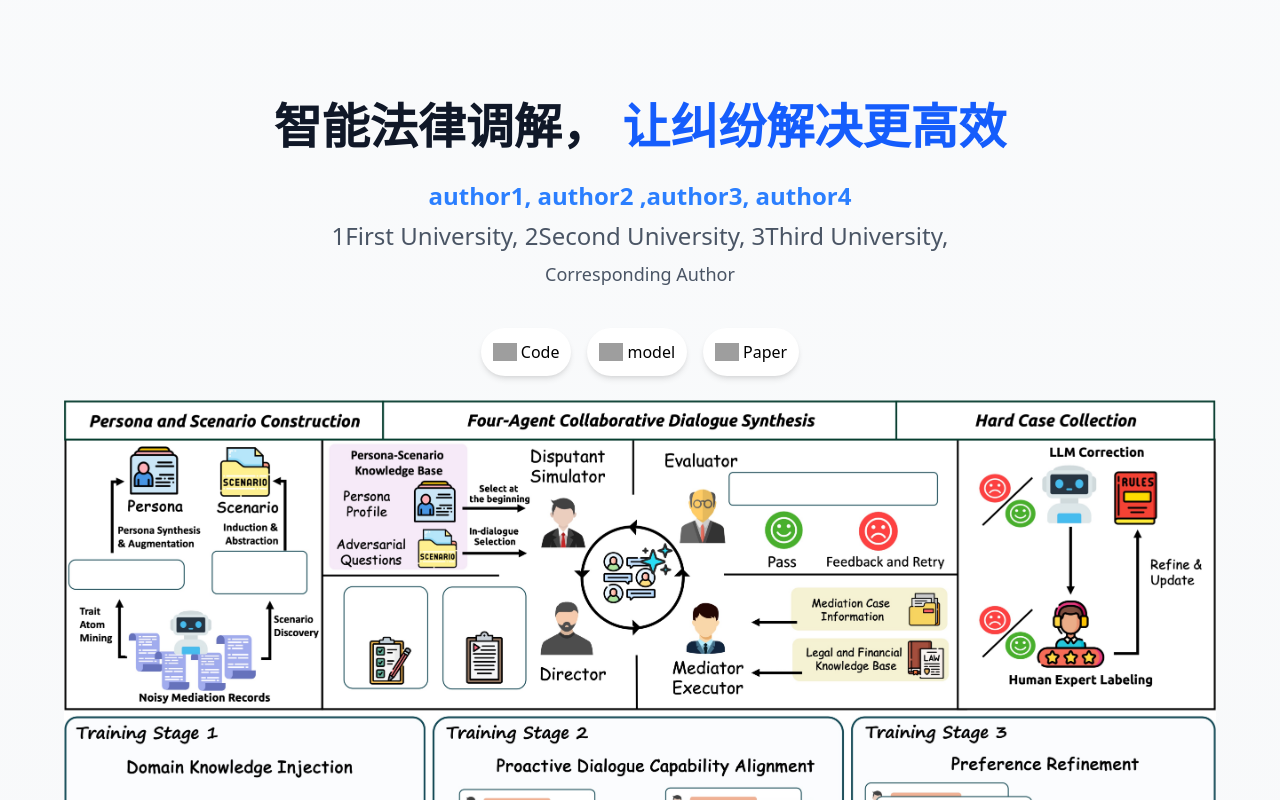
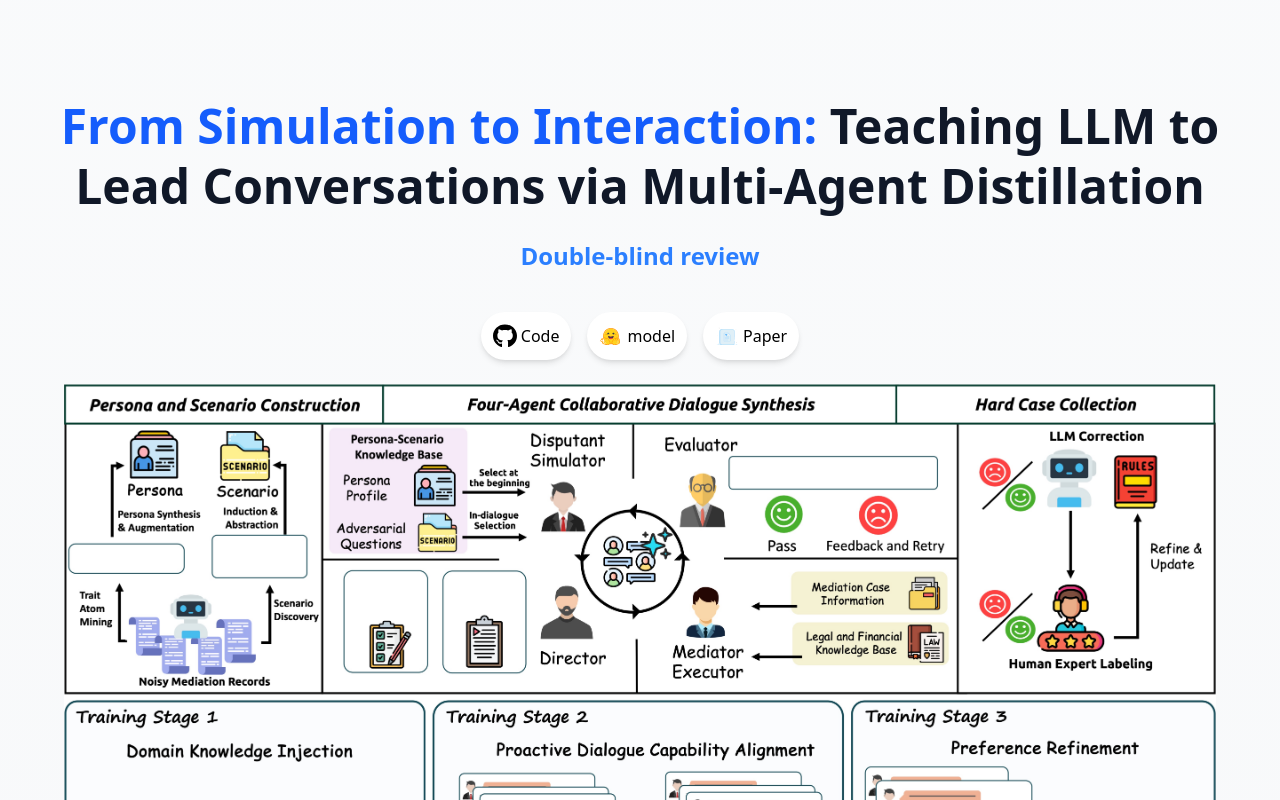
Before and after one commit to zhangrongyu0101/FSTI, a Nuxt app: page / in a window 1280 px wide. Shown: the top 800 px of the page. Built offline with nearby package versions, Linux system fonts and the light colour scheme; grey boxes are pictures that could not be loaded.

Commit message:
refactor: 更新页面标题和资源路径，优化部署配置
更新法律助手版本号至第三版
将静态资源路径从'~/'改为绝对路径
优化GitHub Pages部署工作流配置
修改首页标题和作者信息为双盲评审格式

```diff
--- a/app/components/HeroSection.vue
+++ b/app/components/HeroSection.vue
@@ -5,19 +5,19 @@
         class="flex flex-col justify-around items-center space-y-6 mx-auto py-4"
       >
         <h2
-          class="text-4xl md:text-5xl font-bold text-gray-900 dark:text-white leading-tight"
+          class="text-4xl text-center md:text-5xl font-bold text-gray-900 dark:text-white leading-tight"
         >
-          智能法律调解，
-          <span class="text-blue-600 dark:text-blue-400">让纠纷解决更高效</span>
+          <span class="text-blue-600 dark:text-blue-400"
+            >From Simulation to Interaction:</span
+          >
+          Teaching LLM to Lead Conversations via Multi-Agent Distillation
         </h2>
         <div
           class="w-fit max-w-6xl text-center text-2xl text-gray-600 dark:text-gray-300 space-y-2"
         >
-          <p class="font-black text-blue-500">
-            author1, author2 ,author3, author4
-          </p>
-          <p>1First University, 2Second University, 3Third University,</p>
-          <p class="font-light text-lg">Corresponding Author</p>
+          <p class="font-black text-blue-500">Double-blind review</p>
+          <!-- <p>1First University, 2Second University, 3Third University,</p> -->
+          <!-- <p class="font-light text-lg">Corresponding Author</p> -->
         </div>
         <div class="flex items-center space-x-4 pt-4">
           <div class="flex items-center space-x-4">
@@ -61,17 +61,17 @@
 const quickLinks = ref([
   {
     name: "Code",
-    icon: "~/icons/icon-github.svg",
+    icon: "/icons/icon-github.svg",
     iconSize: 24,
   },
   {
     name: "model",
-    icon: "~/icons/icon-huggingface.svg",
+    icon: "/icons/icon-huggingface.svg",
     iconSize: 24,
   },
   {
     name: "Paper",
-    icon: "~/icons/icon-paper.svg",
+    icon: "/icons/icon-paper.svg",
     iconSize: 24,
   },
 ]);
--- a/app/components/Methodology.vue
+++ b/app/components/Methodology.vue
@@ -25,7 +25,7 @@
           <div class="grid grid-cols-2 grid-rows-2 items-center gap-4 my-8">
             <el-image
               ref="Fig1"
-              src="~/Person and Scenario_1.png"
+              src="/Person and Scenario_1.png"
               alt="Person and Scenario 1"
               lazy
               @click="handleFigClick(1)"
@@ -40,7 +40,7 @@
             </p>
             <el-image
               ref="Fig2"
-              src="~/Person and Scenario_2.png"
+              src="/Person and Scenario_2.png"
               alt="Person and Scenario 2"
               lazy
               @click="handleFigClick(2)"
--- a/app/components/OverviewSection.vue
+++ b/app/components/OverviewSection.vue
@@ -4,7 +4,7 @@
       <el-main
         class="grid lg:grid-cols-2 gap-12 md:grid-cols-1 sm:grid-cols-1 items-center"
       >
-        <el-card class="mb-12">
+        <el-card class="mb-12 w-[90%] mx-auto">
           <p>
             Large Language Models (LLMs) like the GPT and LLaMA series have
             revolutionized natural language processing, excelling as
@@ -81,7 +81,7 @@
 
           <el-image
             class="w-[90%] size-auto mx-auto mt-12"
-            src="~/Comparison_of_Models.png"
+            src="/Comparison_of_Models.png"
             alt="Comparison of Models"
             lazy
           />
--- a/nuxt.config.ts
+++ b/nuxt.config.ts
@@ -5,7 +5,7 @@ export default defineNuxtConfig({
   app: {
     baseURL: "/ChatbotPage/",
     head: {
-      title: "法律助手第二版",
+      title: "法律助手第三版",
     },
   },
 
```
